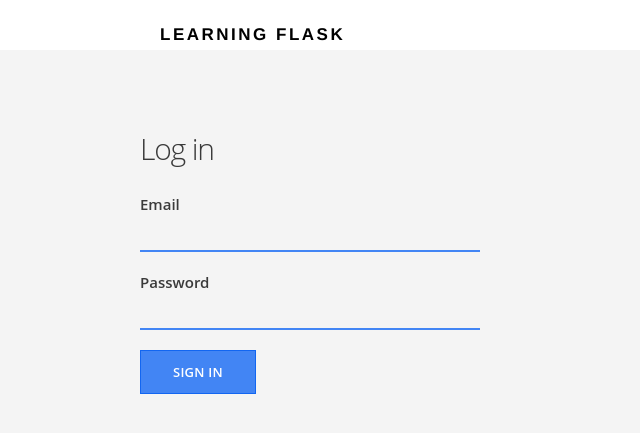
After one commit to jmensah60/flask-learning, a Flask app: page /login in a window 1280 px wide. The commit adds this page. Shown: the top 433 px of the page, without its empty margins (0-640 px from the left). Run offline with Flask 2, Linux system fonts and the light colour scheme.

```diff
--- a/forms.py
+++ b/forms.py
@@ -8,3 +8,9 @@ class SignupForm(Form):
 	email = StringField('Email',validators=[DataRequired("Please enter your email address"),Email("Please enter your email address")])
 	password = PasswordField('Password',validators=[DataRequired("Please enter your password"), Length(min=6,message="Password must be 6 characters or more")])
 	submit = SubmitField('Sign up')
+
+
+class LoginForm(Form):
+	email = StringField('Email', validators=[DataRequired("Please enter your email address."),Email("Please enter your email address.")])
+	password = PasswordField('Password', validators=[DataRequired("Please enter a password.")])
+	submit = SubmitField("Sign in")
--- a/routes.py
+++ b/routes.py
@@ -1,6 +1,6 @@
-from flask import Flask, render_template, request
+from flask import Flask, render_template, request, session, redirect, url_for
 from models import db, User
-from forms import SignupForm
+from forms import SignupForm, LoginForm
 
 app = Flask(__name__)
 
@@ -28,9 +28,41 @@ def signup():
 			newuser = User(form.first_name.data, form.last_name.data, form.email.data, form.password.data)
 			db.session.add(newuser)
 			db.session.commit()
-			return "Success!"
+
+			session['email'] = newuser.email
+			return redirect(url_for('home'))
+
 	elif request.method == "GET":
 		return render_template('signup.html',form=form)
 
+@app.route("/login", methods=["GET","POST"])
+def login():
+	form = LoginForm()
+
+	if request.method == "POST":
+		if form.validate() == False:
+			return render_template("login.html", form=form)
+		else:
+			email = form.email.data
+			password = form.password.data
+
+			user = User.query.filter_by(email=email).first()
+			if user is not None and user.check_password(password):
+				return redirect(url_for('home'))
+			else:
+				return redirect(url_for('login'))
+
+	elif request.method =="GET":
+		return render_template('login.html',form=form)
+
+@app.route("/logout")
+def logout():
+	session.pop('email',None)
+	return redirect(url_for('index'))
+
+@app.route("/home")
+def home():
+	return render_template("home.html")
+
 if __name__ == "__main__":
 	app.run(debug=True)
--- a/templates/index.html
+++ b/templates/index.html
@@ -7,7 +7,7 @@
 
 		<div class="section-content">
 			<h2>Discover places near you.</h2>
-			<a href="#" class="btn-primary">Sign up</a>
+			<a href="{{  url_for('signup') }}" class="btn-primary">Sign up</a>
 			<a href="{{  url_for('about') }}" class="btn-secondary">Learn more</a>
 		</div>
 
--- /dev/null
+++ b/templates/login.html
@@ -0,0 +1,42 @@
+
+{% extends "layout.html" %}
+
+{% block content %}
+<main class="container signup-section">
+		<div class="section-content">
+			<h2>Log in</h2>
+			<form method="POST" action="/login">
+				<!-- prevent hack attack -->
+				{{ form.hidden_tag() }}
+
+
+				<div class="form-group">
+					{{ form.email.label }}
+
+					{% if form.email.errors %}
+						{% for error in form.email.errors %}
+						<p class="error-message">{{ error }}</p>
+						{% endfor %}
+					{% endif %}
+
+					{{ form.email }}
+				</div>
+
+				<div class="form-group">
+					{{ form.password.label }}
+
+					{% if form.password.errors %}
+						{% for error in form.password.errors %}
+						<p class="error-message">{{ error }}</p>
+						{% endfor %}
+					{% endif %}
+
+					{{ form.password }}
+				</div>
+
+				{{ form.submit(class="btn-primary") }}
+			</form>
+		</div>
+</main>
+
+{% endblock %}
```
Also changed, not shown: templates/home.html (added, +12 -0 lines).
